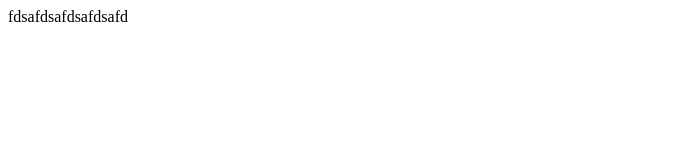
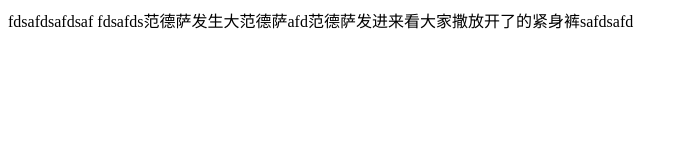
Before and after one commit to caoyiB/1610B-git, a plain HTML site: page data_modules/index.html in a window 1280 px wide. Shown: the whole page, without its empty margins (0-688 px from the left). Drawn offline with Linux system fonts and the light colour scheme.

Commit message:
sjfkldsjf44

```diff
--- a/data_modules/index.html
+++ b/data_modules/index.html
@@ -7,6 +7,7 @@
     <title>Document</title>
 </head>
 <body>
-    fdsafdsafdsafdsafd
+    fdsafdsafdsaf
+    fdsafds范德萨发生大范德萨afd范德萨发进来看大家撒放开了的紧身裤safdsafd
 </body>
 </html>
```
